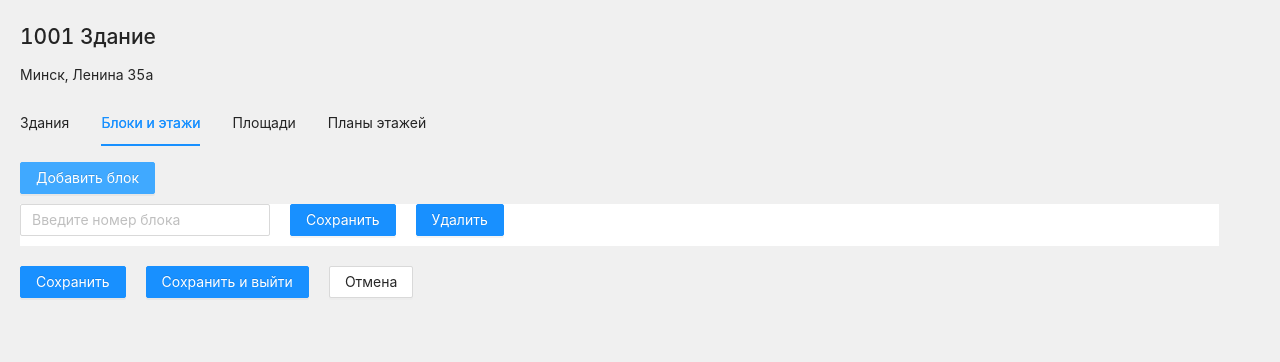
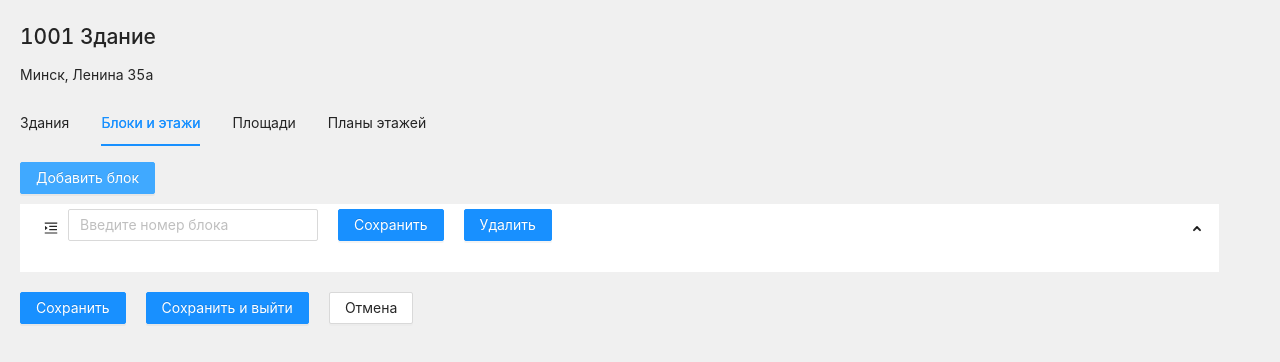
Before and after one commit to enya1407/drawing, a React (Create React App) app: page / in a window 1280 px wide. Both pictures are taken after a click on the button "Добавить блок". Shown: the top 362 px of the page. Built offline with nearby package versions, Linux system fonts and the light colour scheme.

Commit message:
feat: implement block floor page

```diff
--- a/src/components/BlocksAndFloors/Block/Floor.tsx
+++ b/src/components/BlocksAndFloors/Block/Floor.tsx
@@ -14,6 +14,7 @@ interface FloorsType {
 }
 interface BlockType {
   id: number;
+  name: string | null;
   floors: FloorsType[] | [];
 }
 interface PropType {
@@ -69,8 +70,9 @@ const Floor = ({ el, blockIndex, floorIndex, block, setBlock }: PropType) => {
     const newBlockArr = [...block];
     newBlockArr[blockIndex] = newBlockObj;
     setBlock(newBlockArr);
+    setEditMode(true);
   };
-
+  console.log(editMode);
   const changeFloors = editMode ? (
     <div className={style.editing} onClick={deleteButtonHandler}>
       Удалить
@@ -130,7 +132,7 @@ const Floor = ({ el, blockIndex, floorIndex, block, setBlock }: PropType) => {
       <div className={style.inputContainer}>
         {" "}
         <span className={style.input}>
-          {block[blockIndex].floors[floorIndex].floorNumber} этаж
+          {block[blockIndex].floors[floorIndex].floorNumber}
         </span>
         <span className={style.input}>
           {block[blockIndex].floors[floorIndex].initialCost} /м2 мес{" "}
--- a/src/components/BlocksAndFloors/BlocksAndFloors.module.css
+++ b/src/components/BlocksAndFloors/BlocksAndFloors.module.css
@@ -11,7 +11,7 @@
     margin-left: 40px;
     margin-bottom: 20px;
 }
-.menuItem :nth-child(2) {
+.subMenu :global(.ant-menu-submenu-title ) :nth-child(2){
     display: inline-block;
 }
 .editing:hover{
@@ -20,4 +20,5 @@
 .input{
     width: 250px;
     margin-right: 20px;
+    display: inline-block;
 }
--- a/src/components/BlocksAndFloors/BlocksAndFloors.tsx
+++ b/src/components/BlocksAndFloors/BlocksAndFloors.tsx
@@ -5,10 +5,6 @@ import { MenuUnfoldOutlined } from "@ant-design/icons";
 import SubMenu from "antd/es/menu/SubMenu";
 import Floor from "./Block/Floor";
 
-interface EnteredInputType {
-  floorNumber: string | null;
-  initialCost: string | null;
-}
 interface FloorsType {
   id: number;
   floorNumber: string | null;
@@ -16,27 +12,30 @@ interface FloorsType {
 }
 interface BlockType {
   id: number;
+  name: string | null;
   floors: FloorsType[] | [];
 }
+
 const BlocksAndFloors = () => {
   const [block, setBlock] = useState<BlockType[] | []>([]);
-  const [enteredInput, setEnteredInput] = useState<EnteredInputType>({
-    floorNumber: null,
-    initialCost: null,
-  });
-  const [editMode, setEditMode] = useState<boolean>(true);
+  const [enteredInput, setEnteredInput] = useState<string>("");
+  const [editMode, setEditMode] = useState<boolean[] | []>([]);
 
   const addBlock = () => {
     if (block.length === 0) {
-      setBlock([{ id: 0, floors: [] }]);
+      setBlock([{ id: 0, name: null, floors: [] }]);
+      setEditMode([true]);
     } else {
       const newBlock: BlockType = {
         id: block[block.length - 1].id + 1,
+        name: null,
         floors: [],
       };
       setBlock([...block, newBlock]);
+      setEditMode([...editMode, true]);
     }
   };
+
   const addFloors = (indexEl: number) => {
     const indexlastFloor =
       block[indexEl].floors[block[indexEl].floors.length - 1]?.id;
@@ -50,41 +49,44 @@ const BlocksAndFloors = () => {
     newBlockArr[indexEl] = newBlockObj;
     setBlock(newBlockArr);
   };
-  const changeButtonHandler = () => {};
-  const deleteButtonHandler = () => {
-    // const newFloorsArr = block[blockIndex].floors.filter(
-    //     (el, i) => i !== floorIndex
-    // );
-    // const newBlockObj = { ...block[blockIndex], floors: newFloorsArr };
-    // const newBlockArr = [...block];
-    // newBlockArr[blockIndex] = newBlockObj;
-    // setBlock(newBlockArr);
+  const changeButtonHandler = (blockIndex: number) => {
+    const newArr = [...editMode];
+    newArr[blockIndex] = true;
+    setEditMode(newArr);
+  };
+  const removeChangesHandler = (blockIndex: number) => {
+    const newArr = [...editMode];
+    newArr[blockIndex] = true;
+    setEditMode(newArr);
+    setEnteredInput("");
+  };
+  const deleteButtonHandler = (blockIndex: number) => {
+    const newBlockArr = block.filter((el, i) => i !== blockIndex);
+    setBlock(newBlockArr);
+    const newArr = editMode.filter((el, i) => i !== blockIndex);
+    setEditMode(newArr);
   };
 
-  const changeBlocs =
-    block.length === 1 ? (
-      <div onClick={changeButtonHandler}>Изменить</div>
-    ) : (
-      <div>
-        <div className={style.editing} onClick={changeButtonHandler}>
-          Изменить
-        </div>
-        <div className={style.editing} onClick={deleteButtonHandler}>
-          Удалить
-        </div>
-      </div>
-    );
-
-  const blockNumber = () => {
-    if (editMode && block.length > 0) {
-      return (
+  const saveChangesHandler = (blockIndex: number) => {
+    if (enteredInput.length > 0) {
+      const newBlockObj = { ...block[blockIndex], name: enteredInput };
+      const newBlockArr = [...block];
+      newBlockArr[blockIndex] = newBlockObj;
+      setBlock(newBlockArr);
+      const newArr = [...editMode];
+      newArr[blockIndex] = false;
+      setEditMode(newArr);
+    }
+  };
+  const blockNumber = (blockIndex: number) =>
+    editMode[blockIndex] ? (
       <form className={style.inputContainer}>
         {" "}
         <Input
           placeholder="Введите номер блока"
           className={style.input}
           onChange={(e) => {
-              // enteredInputHandler(e, "floorNumber");
+            setEnteredInput(e.target.value);
           }}
           required={true}
         />
@@ -92,65 +94,44 @@ const BlocksAndFloors = () => {
           htmlType="submit"
           type="primary"
           className={style.button}
-            // onClick={saveChangesHandler}
+          onClick={() => saveChangesHandler(blockIndex)}
         >
           Сохранить
         </Button>
         <Button
           type="primary"
           className={style.button}
-            // onClick={removeChangesHandler}
+          onClick={() => removeChangesHandler(blockIndex)}
         >
           Удалить
         </Button>
       </form>
+    ) : (
+      <div className={style.inputContainer}>
+        {/*{" "}*/}
+        <span className={style.input}>{block[blockIndex].name} </span>
+      </div>
     );
-    } else {
-      return (
-        block &&
-        block.map((el: BlockType, blockIndex: number) => {
-          return (
-            <SubMenu
-              key={`sub${el.id + 1}`}
-              icon={
-                <Popover content={changeBlocs}>
-                  <MenuUnfoldOutlined />
-                </Popover>
-              }
-              className={
-                editMode
-                  ? style.menuItem
-                  : `${style.menuItemEditMode} ${style.menuItem}`
-              }
-              title={`Блок ${el.id + 1} `}
+
+  const changeBlocks = (blockIndex: number) =>
+    block.length === 1 ? (
+      <div onClick={() => changeButtonHandler(blockIndex)}>Изменить</div>
+    ) : (
+      <div>
+        <div
+          className={style.editing}
+          onClick={() => changeButtonHandler(blockIndex)}
         >
-              <Button
-                type="primary"
-                className={style.button2}
-                onClick={() => addFloors(0)}
+          Изменить
+        </div>
+        <div
+          className={style.editing}
+          onClick={() => deleteButtonHandler(blockIndex)}
         >
-                Добавить этаж
-              </Button>
-
-              {block[0].floors &&
-                block[0].floors.map((el: FloorsType, floorIndex: number) => {
-                  return (
-                    <Floor
-                      key={floorIndex}
-                      el={el}
-                      blockIndex={0}
-                      floorIndex={floorIndex}
-                      block={block}
-                      setBlock={setBlock}
-                    ></Floor>
+          Удалить
+        </div>
+      </div>
     );
-                })}
-            </SubMenu>
-          );
-        })
-      );
-    }
-  };
 
   return (
     <div>
@@ -163,7 +144,46 @@ const BlocksAndFloors = () => {
         mode="inline"
         className={style.subMenu}
       >
-        {blockNumber()}
+        {block.length > 0 &&
+          block.map((el: BlockType, blockIndex: number) => {
+            return (
+              <SubMenu
+                key={`sub${el.id + 1}`}
+                icon={
+                  <Popover content={() => changeBlocks(blockIndex)}>
+                    <MenuUnfoldOutlined />
+                  </Popover>
+                }
+                className={style.subMenu}
+                title={blockNumber(blockIndex)}
+              >
+                {!editMode[blockIndex] && (
+                  <Button
+                    type="primary"
+                    className={style.button2}
+                    onClick={() => addFloors(blockIndex)}
+                  >
+                    Добавить этаж
+                  </Button>
+                )}
+                {block[blockIndex].floors &&
+                  block[blockIndex].floors.map(
+                    (el: FloorsType, floorIndex: number) => {
+                      return (
+                        <Floor
+                          key={floorIndex}
+                          el={el}
+                          blockIndex={blockIndex}
+                          floorIndex={floorIndex}
+                          block={block}
+                          setBlock={setBlock}
+                        ></Floor>
+                      );
+                    }
+                  )}
+              </SubMenu>
+            );
+          })}
       </Menu>
     </div>
   );
```
Lines whose indentation alone changed are shown as unchanged.
